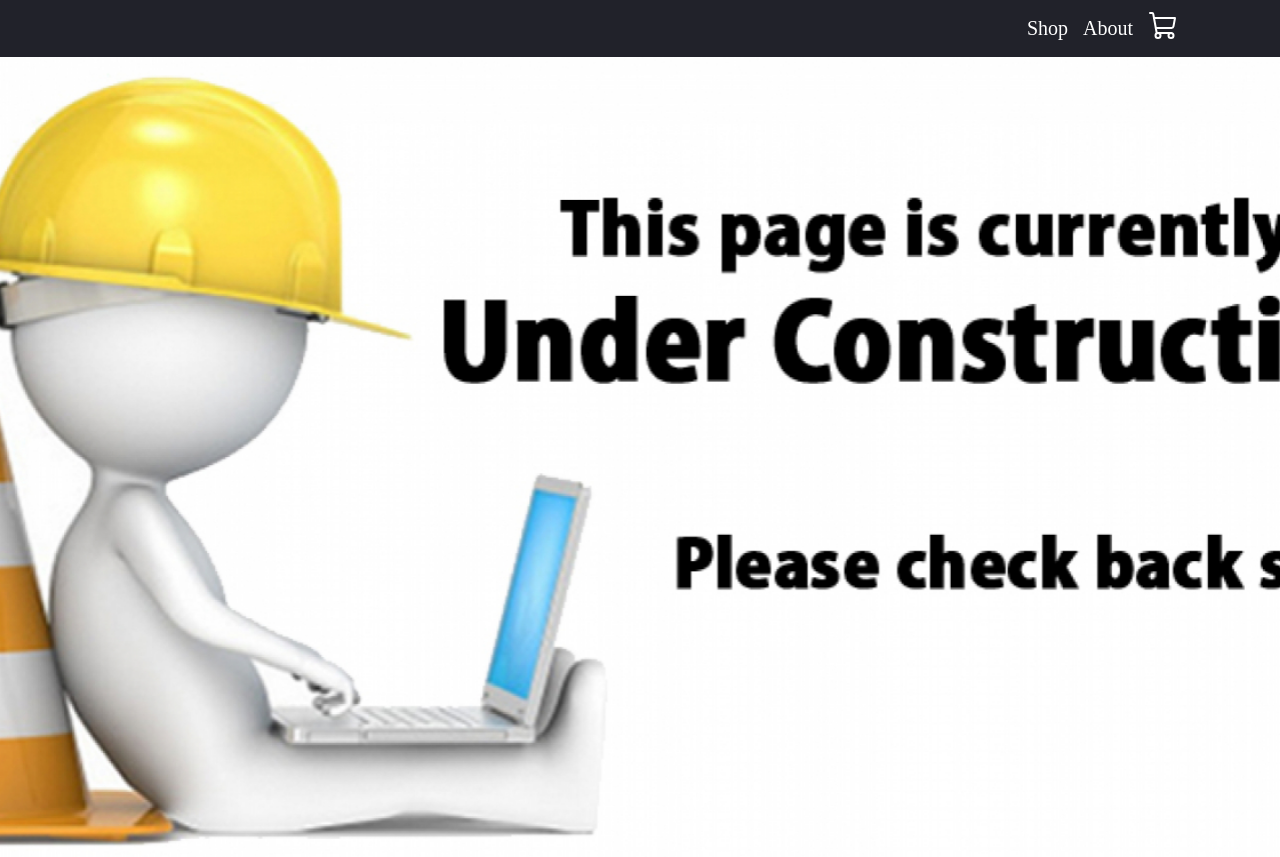
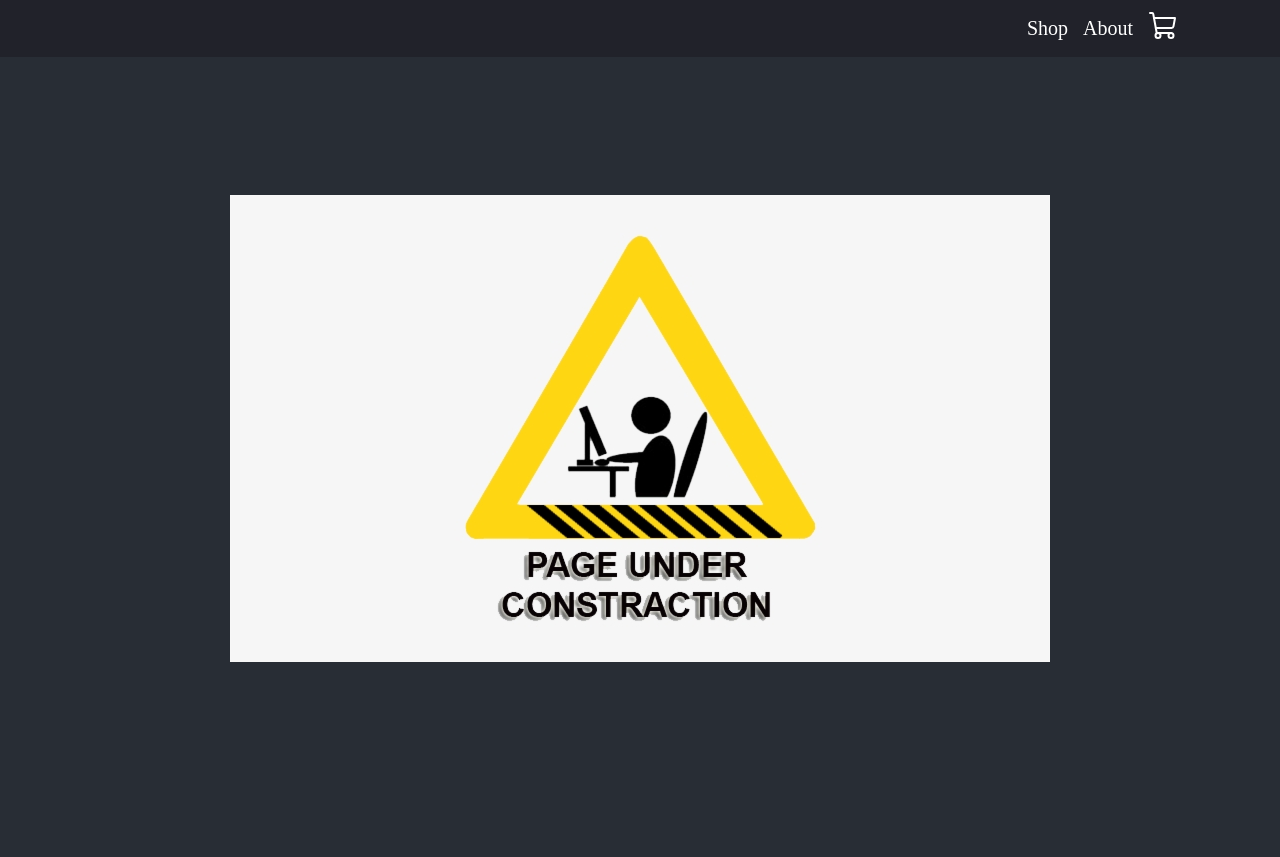
Before and after one commit to mamatkulov95/shop-cart-react, a React (Create React App) app: page /cart in a window 1280 px wide. After the commit the page ends 800 px from the top, so only its background shows below. Built offline with nearby package versions, Linux system fonts and the light colour scheme.

Commit message:
[About] -Removed scroll from pages

```diff
--- a/src/pages/Cart/Cart.css
+++ b/src/pages/Cart/Cart.css
@@ -1,6 +1,8 @@
 .cart {
-  background-image: url("../../photos/UnderConstruction.jpeg");
-  background-size: cover;
+  background-image: url("../../photos/page-under-construction-icon.jpg");
   background-position: center;
-  height: 100vh;
+  background-repeat: no-repeat;
+  width: 95vw;
+  height: 90vh;
+  margin: auto;
 }
--- a/src/pages/SHop/Shop.css
+++ b/src/pages/SHop/Shop.css
@@ -85,4 +85,18 @@
     max-width: 80%;
     margin: auto;
   }
+
+  .product {
+    height: 375px;
+    padding: 10px;
+  }
+
+  .product-img {
+    height: 205px;
+  }
+
+  .shop {
+    padding: 15px;
+  }
+
 }
```
Also changed, not shown: src/photos/UnderConstruction.jpeg (deleted), src/photos/page-under-construction-icon.jpg (added).
